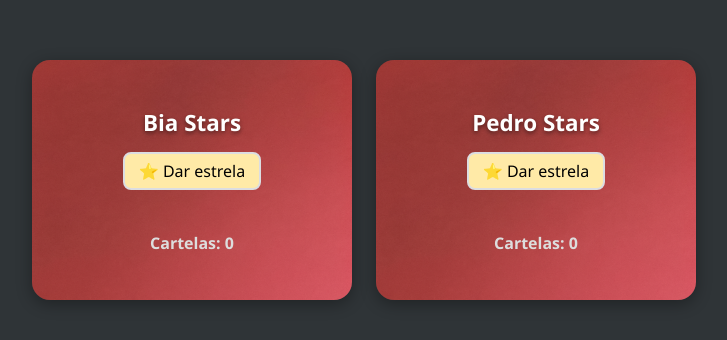
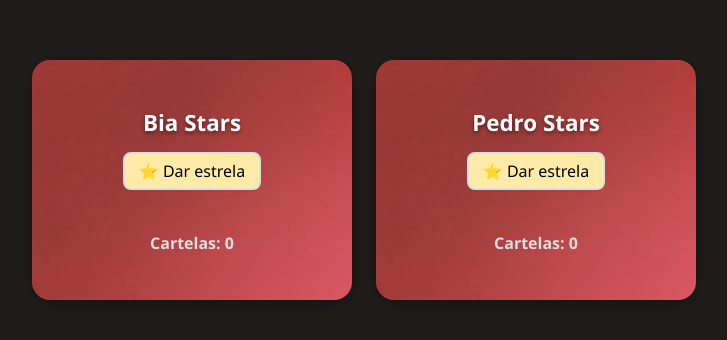
Before and after one commit to pedrodespessel/nyubez-stars, a plain HTML site: page index.html in a window 1280 px wide. Shown: the part 220-560 px from the top of the page, without its empty margins (276-1003 px from the left). Drawn offline with nearby package versions, Linux system fonts and the light colour scheme.

Commit message:
atualização da cor do fundo para uma igual ao do dark mode do notion

```diff
--- a/index.html
+++ b/index.html
@@ -11,7 +11,7 @@
 
   body{
     font-family:"Segoe UI",sans-serif;
-    background:#2f3437;  /* cor do tema dark do Notion            */
+    background:#201c1c;  /* cor do tema dark do Notion            */
     display:flex;align-items:center;justify-content:center;
     min-height:100dvh;   /* garante altura total dentro do iframe */
   }
```
